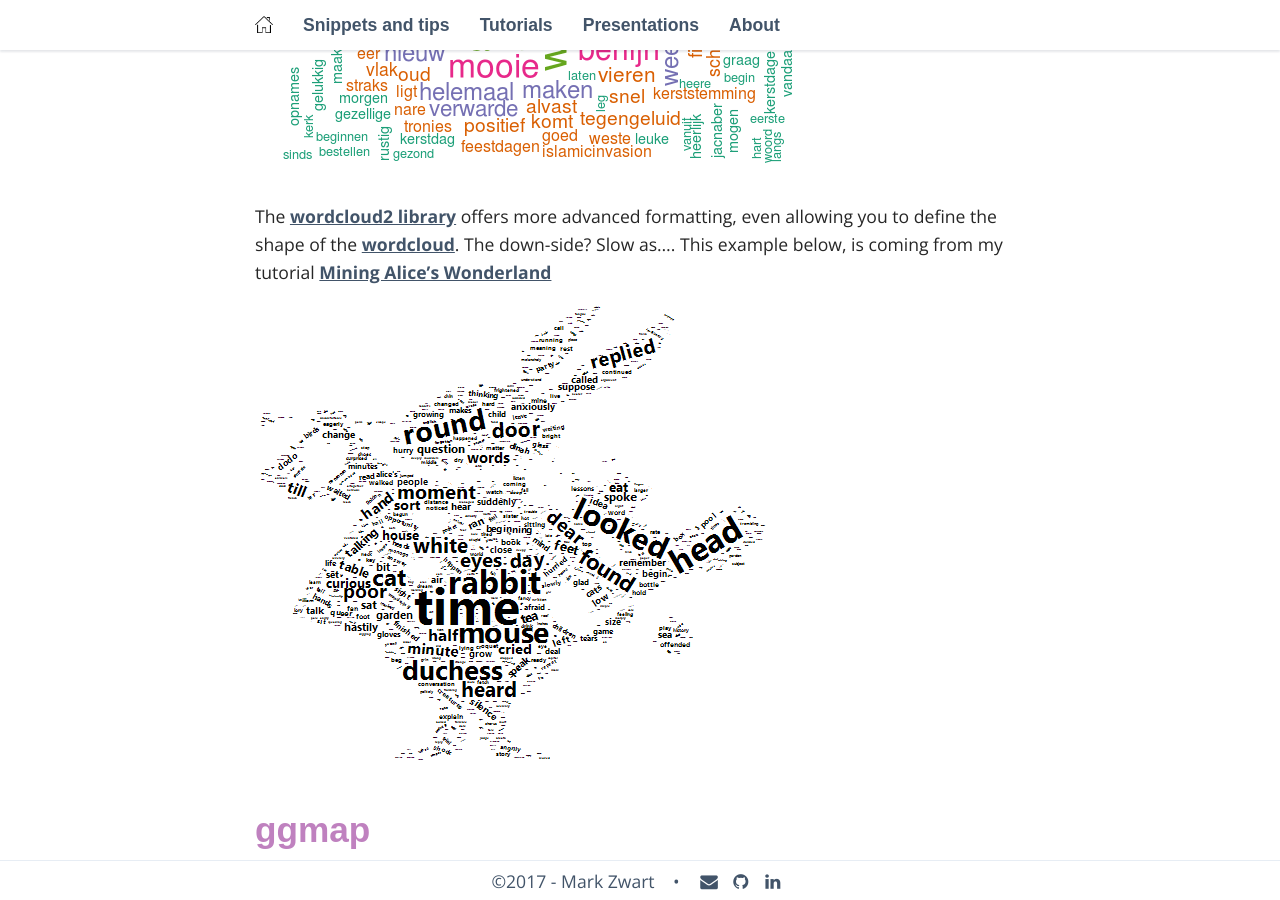
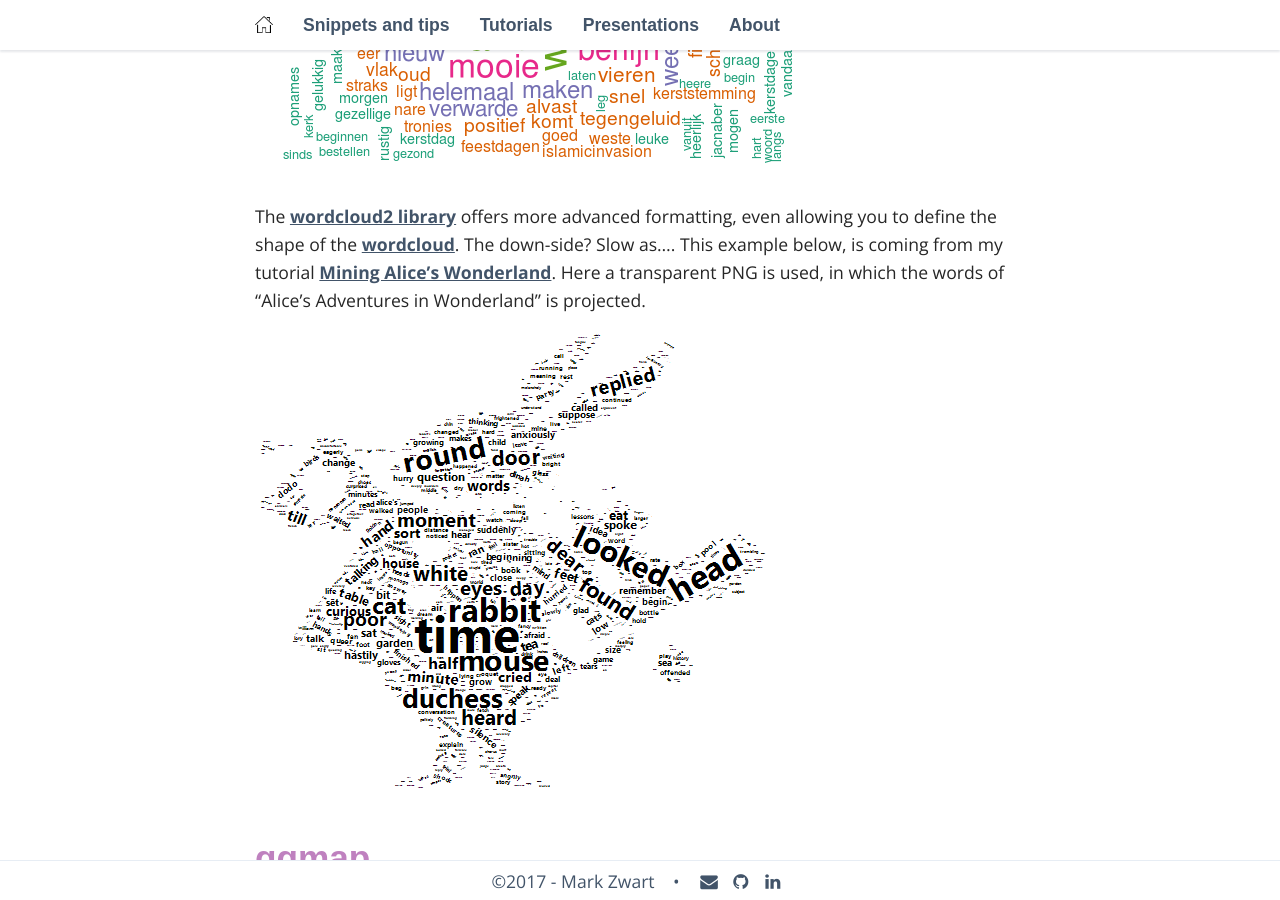
Before and after one commit to mark-me/mark-me.github.io, a Jekyll site: the page built from _pages/snippets-and-tips/graphs.md, in a window 1280 px wide and 900 px high, scrolled down 1589 px. Built offline with Jekyll 4.4.1, drawn with Linux system fonts in a browser that asks for light colours; nearby versions of some CDN libraries; some web fonts are replaced.

Commit message:
Update graphs.md

```diff
--- a/_pages/snippets-and-tips/graphs.md
+++ b/_pages/snippets-and-tips/graphs.md
@@ -39,7 +39,7 @@
 The random.order variable specifies whether the most frequent word is plot first, or whether words are plot randomly. Passing the brewer.pal() function to the color parameter tells the wordcloud to use 8 colours from the RColorbrewer [Dark2](http://colorbrewer2.org/#type=qualitative&scheme=Dark2&n=3) palette:
 <img src="/_pages/snippets-and-tips/wordcloud_kerst.png" alt="Wordcloud 'kerst'" align="center"/>
 
-The [wordcloud2 library](https://cran.r-project.org/web/packages/wordcloud2/vignettes/wordcloud.html) offers more advanced formatting, even allowing you to define the shape of the [wordcloud](http://www.r-graph-gallery.com/2016/12/09/the-wordcloud2-library/). The down-side? Slow as.... This example below, is coming from my tutorial [Mining Alice's Wonderland](/mining-alices-wonderland/)
+The [wordcloud2 library](https://cran.r-project.org/web/packages/wordcloud2/vignettes/wordcloud.html) offers more advanced formatting, even allowing you to define the shape of the [wordcloud](http://www.r-graph-gallery.com/2016/12/09/the-wordcloud2-library/). The down-side? Slow as.... This example below, is coming from my tutorial [Mining Alice's Wonderland](/mining-alices-wonderland/). Here a transparent PNG is used, in which the words of "Alice's Adventures in Wonderland" is projected.
 
 <img src="/_pages/tutorials/mining-alices-wonderland/rabbit-cloud.png" alt="Shaped word cloud" align="center"/>
 
```
